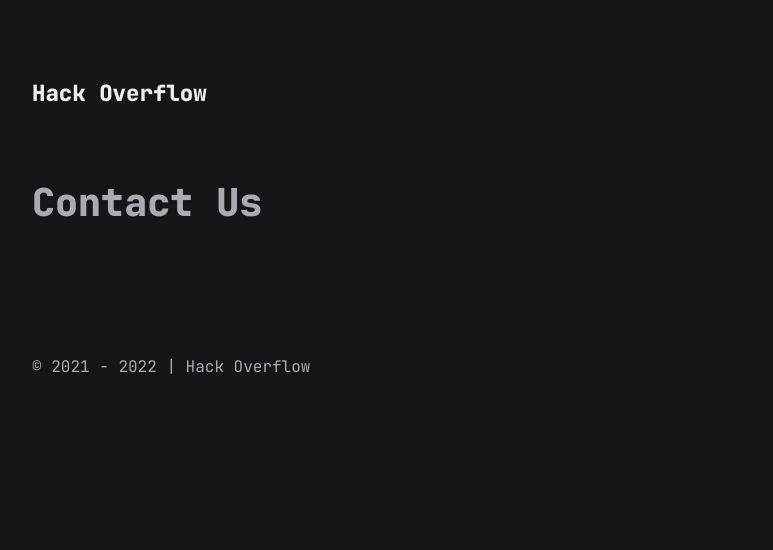
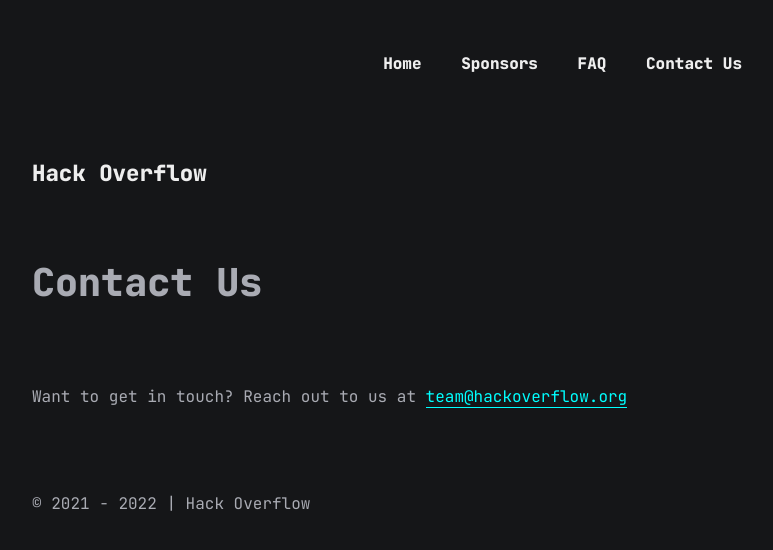
Before and after one commit to J-Souffle/T4GWebsite, a Jekyll site: the page built from contact-us.md, in a window 1280 px wide. Shown: the top 550 px of the page, without its empty margins (283-1056 px from the left). Built offline with Jekyll 4.4.1, drawn with Linux system fonts in a browser that asks for light colours.

Commit message:
nav change

```diff
--- a/_layouts/blog.html
+++ b/_layouts/blog.html
@@ -9,6 +9,7 @@
             "href="{{item.link}}">{{item.title}}</a></li>
         {% endfor %}
       </ul>
+    </nav>
     <main>
       {% include header.html %} {% include bio.html %}
       {% include about.html %}
--- a/_layouts/post.html
+++ b/_layouts/post.html
@@ -2,6 +2,14 @@
 <html lang="en">
   {% include head.html %}
   <body>
+    <nav>
+      <ul>
+        {% for item in site.data.menu %}
+          <li><a class="{% if page.url == item.link %} active{% endif %}
+            "href="{{item.link}}">{{item.title}}</a></li>
+        {% endfor %}
+      </ul>
+    </nav>
     <main>
       {% include header.html %}
       <section class="article">
--- a/assets/css/blog.css
+++ b/assets/css/blog.css
@@ -72,13 +72,13 @@ nav ul li a:hover{ /*item the cursor is hovering over*/
   /* transition: all 0.2s ease-in-out; */
 }
 .active{ /*current menu page */
-  padding: 1rem;
+  /* padding: 1rem; */
   background: var(--white-1);
   color: var(--gray-3);
   border-radius: 15px;
 }
 .active:hover{ /*current menu page */
-  padding: 1rem;
+  /* padding: 1rem; */
   background: var(--white-1);
   color: var(--gray-3);
   border-radius: 15px;
--- a/assets/css/post.css
+++ b/assets/css/post.css
@@ -48,6 +48,45 @@ main {
   max-width: 650px;
   padding: 3rem 0 4rem 0;
 }
+/* navigation menu */
+nav ul {
+  text-align: right;
+  padding-top: 3rem;
+  position: relative;
+  max-width: 800px;
+  margin: 0 auto;
+}
+nav ul li { /*list item */
+  display: inline-flex;
+}
+nav ul li a { /*individual menu item styling */
+  padding-left: 15px;
+  padding-right: 15px;
+  text-decoration: none;
+  text-align: center;
+  color: #EEEEEE;
+  font-weight: bold;
+  transition: all 0.2s ease-in-out;
+}
+nav ul li a:hover{ /*item the cursor is hovering over*/
+  /* padding: 1rem; */
+  transform: scale(1.1);
+   color: var(--white-2);
+  /* transition: all 0.2s ease-in-out; */
+}
+.active{ /*current menu page */
+  /* padding: 1rem; */
+  background: var(--white-1);
+  color: var(--gray-3);
+  border-radius: 15px;
+}
+.active:hover{ /*current menu page */
+  /* padding: 1rem; */
+  background: var(--white-1);
+  color: var(--gray-3);
+  border-radius: 15px;
+}
+
 .article {
   margin-bottom: 3rem;
 }
--- a/contact-us.md
+++ b/contact-us.md
@@ -2,3 +2,5 @@
 title: Contact Us
 layout: post
 ---
+
+Want to get in touch? Reach out to us at [team@hackoverflow.org](mailto:team@hackoverflow.org)
```
